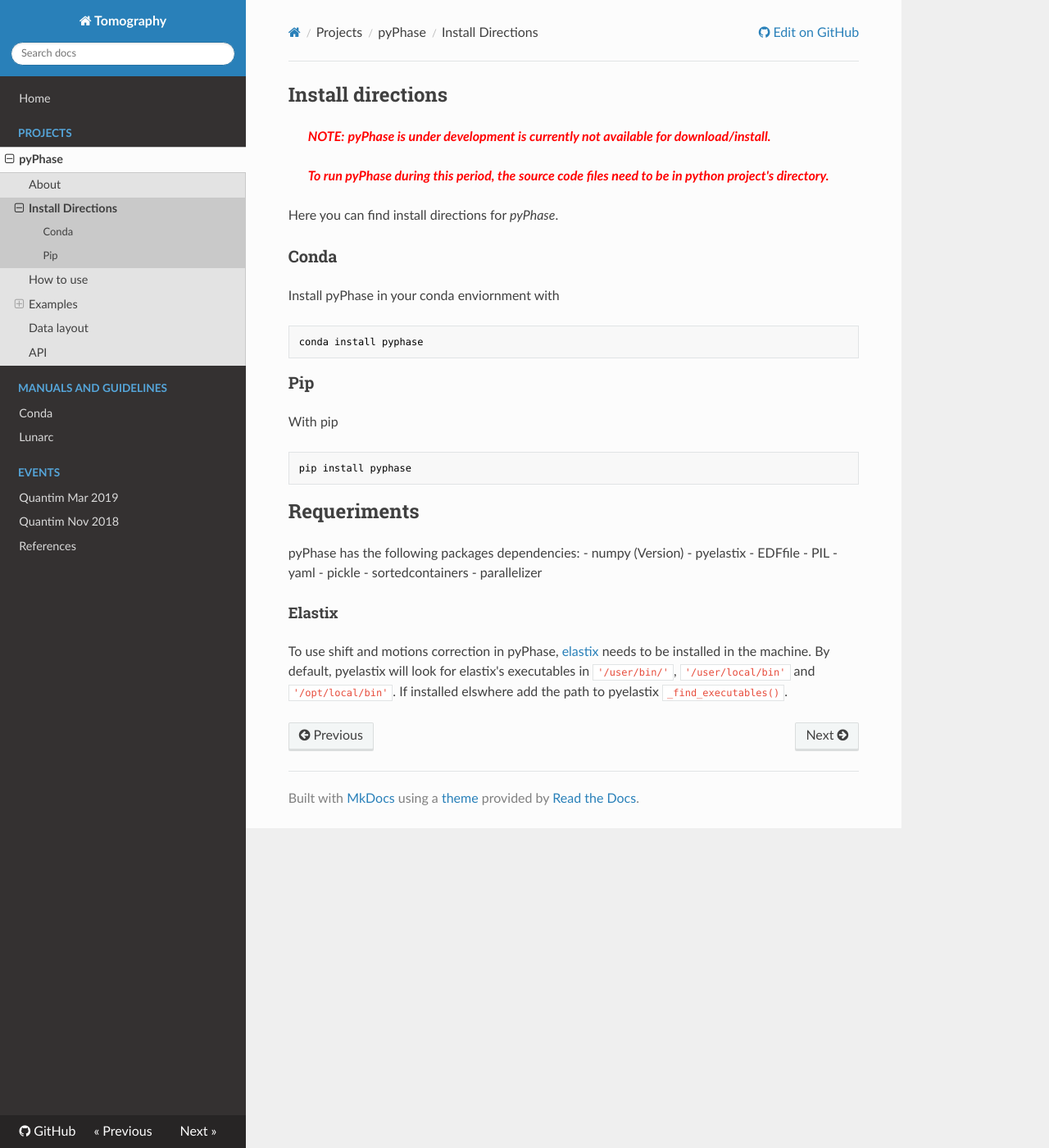
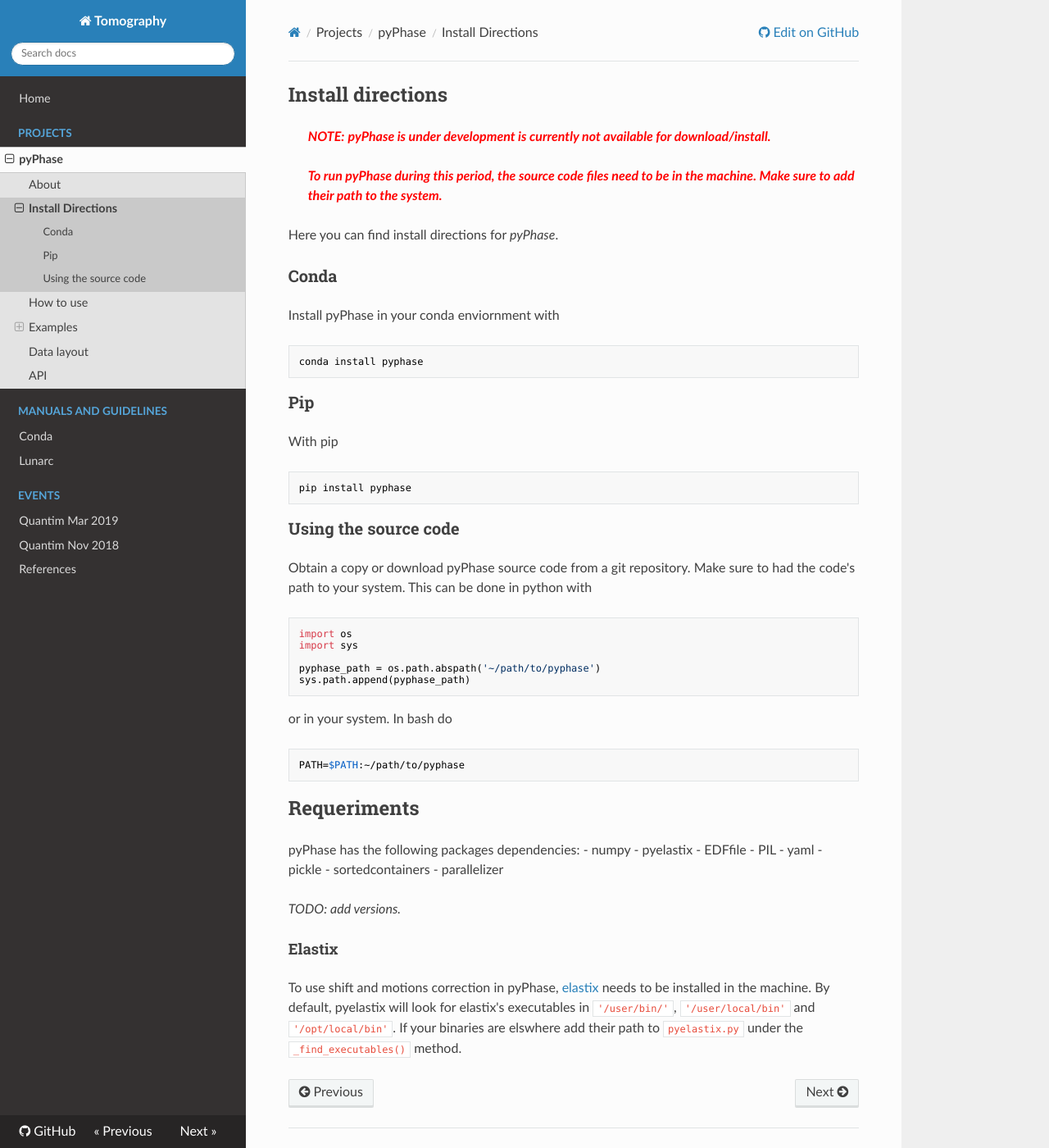
Before and after one commit to tomograms/tomograms-doc, an MkDocs documentation site: the page built from docs/projects/pyphase/install.md, in a window 1280 px wide and 1400 px high. Shown: the whole window at 82% size. Built offline with MkDocs 1.6.1, drawn with Linux system fonts in a browser that asks for light colours; nearby versions of some CDN libraries.

Commit message:
minor changes

````diff
--- a/docs/projects/pyphase/install.md
+++ b/docs/projects/pyphase/install.md
@@ -3,9 +3,7 @@
 > <span style="color:red"> ***NOTE:***
 > ***pyPhase is under development is currently not available for download/install.*** </span>
 
-> <span style="color:red"> ***To run pyPhase during this period, the source code files need to be in python project's directory.*** </span>
-
-
+> <span style="color:red"> ***To run pyPhase during this period, the source code files need to be in the machine. Make sure to add their path to the system.*** </span>
 
 Here you can find install directions for *pyPhase*.
 
@@ -23,10 +21,27 @@ With pip
 pip install pyphase
 ```
 
+### Using the source code
+Obtain a copy or download pyPhase source code from a git repository.
+Make sure to had the code's path to your system. This can be done in python with
+
+~~~ python
+import os
+import sys
+
+pyphase_path = os.path.abspath('~/path/to/pyphase')
+sys.path.append(pyphase_path)
+~~~
+
+or in your system. In bash do
+```bash
+PATH=$PATH:~/path/to/pyphase
+```
+
 ## Requeriments
 
 pyPhase has the following packages dependencies:
-- numpy (Version)
+- numpy
 - pyelastix
 - EDFfile
 - PIL
@@ -35,8 +50,10 @@ pyPhase has the following packages dependencies:
 - sortedcontainers
 - parallelizer
 
+*TODO: add versions.*
+
 
 #### Elastix
 To use shift and motions correction in pyPhase, [elastix](http://elastix.isi.uu.nl/)
  needs to be installed in the machine. By default, pyelastix will look for elastix's executables in `'/user/bin/'`, `'/user/local/bin'` and `'/opt/local/bin'`.
- If installed elswhere add the path to pyelastix `_find_executables()`.
+ If your binaries are elswhere add their path to `pyelastix.py` under the `_find_executables()` method.
````
Also changed, not shown: docs/projects/pyphase/example1.md (+1 -8 lines).
